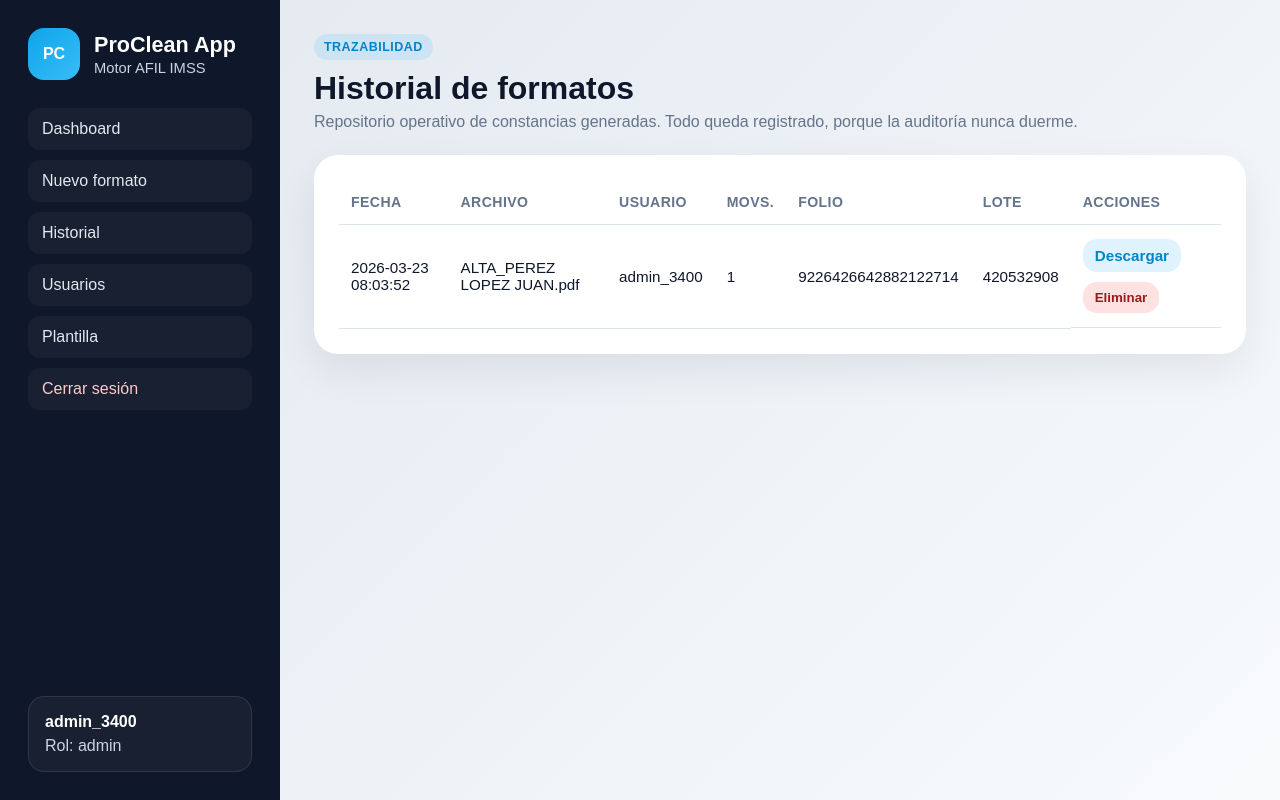
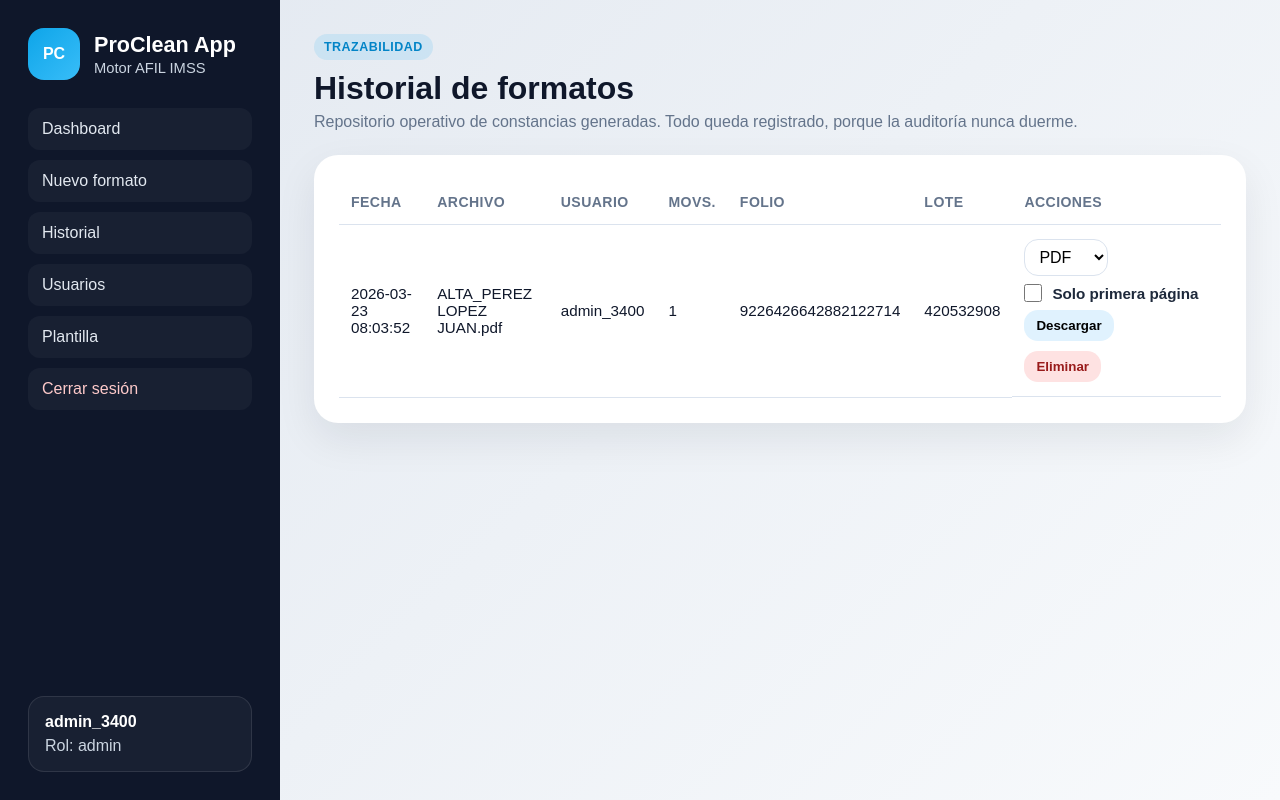
Before and after one commit to procleancleaningsvs-beep/proclean-app, a Flask app: page /historial in a window 1280 px wide. Run offline with Flask 3, Linux system fonts and the light colour scheme; a user stored in the database is signed in; data comes from the database, SQL or seed files in the repository.

Commit message:
Ajuste visual de opciones de descarga en historial

```diff
--- a/app.py
+++ b/app.py
@@ -1,5 +1,6 @@
 from __future__ import annotations
 
+import json
 import os
 import secrets
 import sqlite3
@@ -21,7 +22,7 @@ from flask import (
 )
 from werkzeug.security import check_password_hash, generate_password_hash
 
-from generator import TEMPLATE_FILENAMES, generate_constancia, movimientos_from_form, replace_default_template
+from generator import TEMPLATE_FILENAMES, generate_constancia, movimientos_from_form, parse_movimientos, replace_default_template
 
 BASE_DIR = Path(__file__).resolve().parent
 BUNDLED_TEMPLATES_DIR = BASE_DIR / "docx_templates"
@@ -163,6 +164,41 @@ def create_app() -> Flask:
         if not pdf_path.exists():
             abort(404)
         return send_file(pdf_path, as_attachment=True, download_name=record["filename"])
+
+    @app.route("/historial/descargar/<int:record_id>", methods=["POST"])
+    @login_required
+    def descargar_desde_historial(record_id: int):
+        record = get_history_record(record_id)
+        if not record:
+            abort(404)
+
+        output_format = (request.form.get("output_format") or "pdf").strip().lower()
+        if output_format not in {"pdf", "png"}:
+            flash("Formato de salida no válido. Usa PDF o PNG.", "error")
+            return redirect(url_for("historial"))
+        first_page_only = request.form.get("first_page_only") in {"1", "on", "true", "yes"}
+
+        movimientos_payload = json.loads(record["payload_json"])
+        movimientos = parse_movimientos({"movimientos": movimientos_payload})
+
+        try:
+            fecha_lote = str(record["created_at"]).split(" ")[0]
+            hora_lote = str(record["created_at"]).split(" ")[1][:5]
+            result = generate_constancia(
+                template_path=Path(app.config["DOCX_TEMPLATES_DIR"]),
+                output_dir=Path(app.config["GENERATED_DIR"]),
+                movimientos=movimientos,
+                keep_docx=False,
+                fecha_lote=fecha_lote,
+                hora_lote=hora_lote,
+                output_format=output_format,
+                first_page_only=first_page_only,
+            )
+            out_path = Path(result["pdf"])
+            return send_file(out_path, as_attachment=True, download_name=out_path.name)
+        except Exception as exc:
+            flash(str(exc), "error")
+            return redirect(url_for("historial"))
 
     @app.route("/historial/eliminar/<int:record_id>", methods=["POST"])
     @login_required
--- a/static/style.css
+++ b/static/style.css
@@ -353,3 +353,23 @@ th { color: var(--muted); font-size: .88rem; text-transform: uppercase; letter-s
   font-size: 0.95rem;
   background: white;
 }
+
+/* Ajustes puntuales para opciones de descarga en historial */
+.history-download-form {
+  display: flex;
+  flex-wrap: wrap;
+  gap: 8px;
+  align-items: center;
+}
+
+.history-download-select {
+  min-width: 84px;
+  width: auto;
+  padding: 8px 10px;
+}
+
+.history-download-check {
+  margin: 0;
+  white-space: nowrap;
+  font-weight: 600;
+}
--- a/templates/history.html
+++ b/templates/history.html
@@ -33,7 +33,17 @@
           <td>{{ item.folio }}</td>
           <td>{{ item.lote }}</td>
           <td class="actions-cell">
-            <a class="btn btn-small" href="{{ url_for('descargar', record_id=item.id) }}">Descargar</a>
+            <form method="post" action="{{ url_for('descargar_desde_historial', record_id=item.id) }}" class="inline-form history-download-form">
+              <select name="output_format" class="history-download-select">
+                <option value="pdf" selected>PDF</option>
+                <option value="png">PNG</option>
+              </select>
+              <label class="checkbox-line history-download-check">
+                <input type="checkbox" name="first_page_only" value="1">
+                <span>Solo primera página</span>
+              </label>
+              <button type="submit" class="btn btn-small">Descargar</button>
+            </form>
             {% if current_user.role == 'admin' %}
             <form method="post" action="{{ url_for('eliminar_historial', record_id=item.id) }}" class="inline-form" onsubmit="return confirm('¿Eliminar este registro del historial y su archivo?');">
               <button type="submit" class="btn btn-small danger-btn">Eliminar</button>
```
